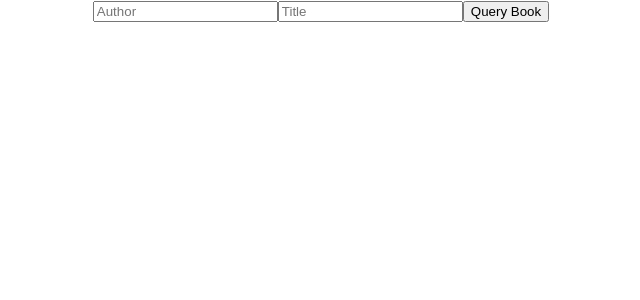
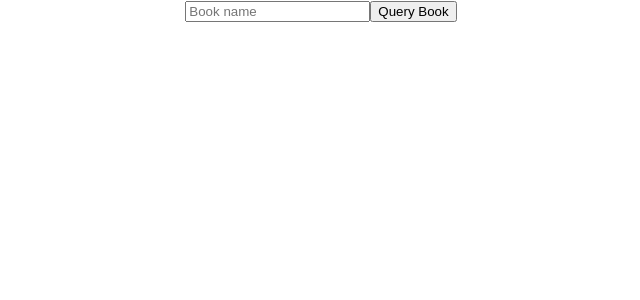
Before and after one commit to rissandimo/reactjs-book-api, a React (Create React App) app: page / in a window 1280 px wide. Shown: the top 300 px of the page, without its empty margins (319-959 px from the left). Built offline with nearby package versions, Linux system fonts and the light colour scheme.

Commit message:
Able to print out book names

```diff
--- a/src/BookSearch.js
+++ b/src/BookSearch.js
@@ -1,62 +1,53 @@
-import React from 'react';
+import React, { useState } from 'react';
 import axios from 'axios';
 
-class BookSearch extends React.Component{
+function BookSearch(){
 
-    constructor(){
-        super();
+    const [book, setBook] = useState('');
+    const [books, setBooks] = useState([]);
+    const [apiKey, setApiKey] = useState('AIzaSyAO0sNEMOqy-cw1hTcxCqlKBGB9lq0KMMk');
 
-        this.state = {
-            dataLoading: false,
-            author: '',
-            title: '',
-            allData: null,
-            bookResults: [{
-                bookAuthor: '',
-                bookTitle: ''
-            }]
-        }
+    const handleChange = event => {
+        const book = event.target.value;
+
+        setBook(book);
         }
 
-    handleChange = event => {
-        this.setState({[event.target.name] : event.target.value});
-    }
-
-    handleSubmit = event => {
+    const handleSubmit = event => {
         event.preventDefault();
 
-        this.setState({dataLoading: true});
+        console.log(book);
 
-        const { author, title } = this.state;
 
-        if(author === '' && title === ''){
-            alert('please enter an Author and/or Title');
-            return;
-        }
+        axios.get(`https://www.googleapis.com/books/v1/volumes?q=${book}&maxResults=40`)
+        .then(response => {
+            console.log(response.data.items);
+            setBooks(response.data.items);
+        })
+        .catch(error => console.log('Unable to perform query:', error));
 
-        axios.get(`https://www.googleapis.com/books/v1/volumes?q=${title}+inauthor:${author}`)
-        .then(response => this.setState({allData: response.data.items, dataLoading: false}))
-        .catch(error => console.log('Unable to perform query:', error));
         }
 
 
-    render(){
-
-        if(this.state.dataLoading){
-            return <p>Data loading...</p>
-        }
 
         return(
             <div className="div">
-            <form onSubmit={this.handleSubmit}>
-                <input type="text" value={this.state.author} onChange={this.handleChange} name="author" placeholder='Author'/>
-                <input type="text" value={this.state.title} onChange={this.handleChange} name="title" placeholder='Title'/>
+            <form onSubmit={handleSubmit}>
+                <input type="text" value={book} onChange={handleChange} name="book" placeholder='Book name'/>
                 <button type="submit">Query Book</button>
             </form>
+            {
+                books.map(book => (
+                   <p>{book.volumeInfo.title}</p>
+                ))
+            }
             </div>
         )
-    }
 
     }
 
+
+
+
+
 export default BookSearch;
```
Also changed, not shown: src/Book.js (added, +11 -0 lines). Lines whose indentation alone changed are shown as unchanged.
